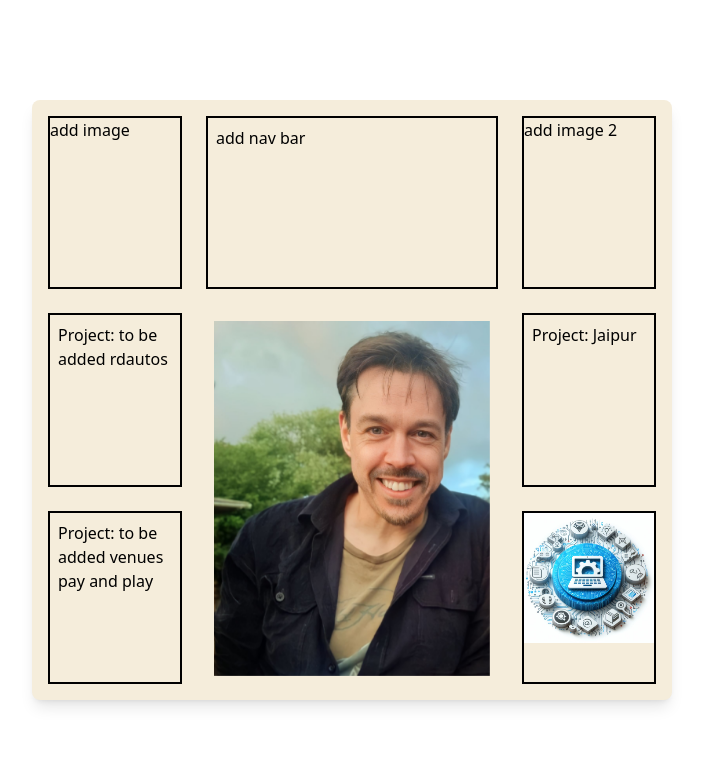
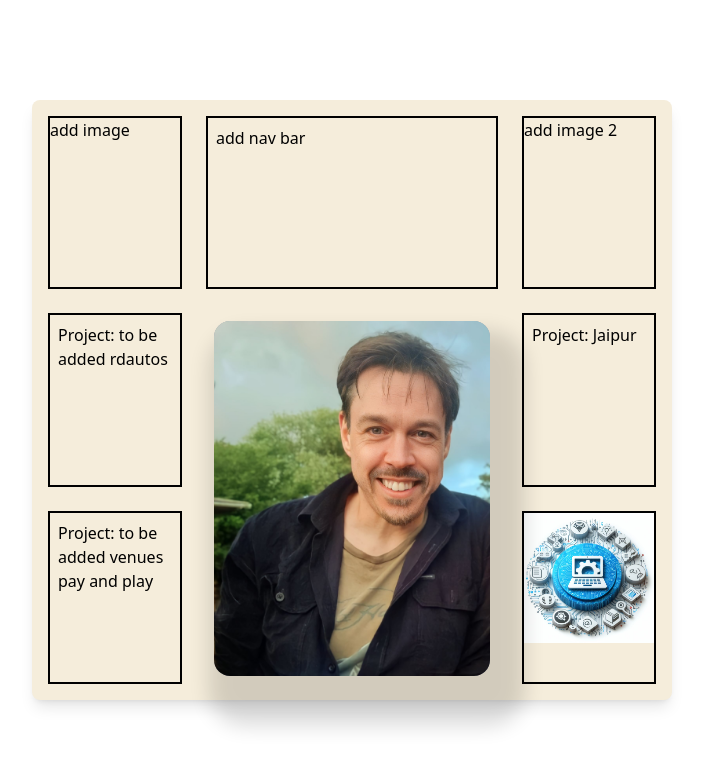
Before and after one commit to jondedman/portfolio, a React (Vite) app: page / in a window 1280 px wide. Shown: the top 768 px of the page, without its empty margins (288-991 px from the left). Built offline with nearby package versions, Linux system fonts and the light colour scheme.

Commit message:
add JIT box shadow to front and back of card plus rounding of edges

```diff
--- a/src/GameBoardCenter.css
+++ b/src/GameBoardCenter.css
@@ -1,5 +1,6 @@
 .flip-card {
 	perspective: 1000px;
+	/* border-radius: 100px; */
 }
 
 .flip-card-inner {
@@ -9,10 +10,12 @@
 	text-align: center;
 	transition: transform 0.5s;
 	transform-style: preserve-3d;
+	/* border-radius: 100px; */
 }
 
 .flip-card.flipped .flip-card-inner {
 	transform: rotateY(180deg);
+	/* border-radius: 100px; */
 }
 
 .flip-card-front,
@@ -21,8 +24,10 @@
 	width: 100%;
 	height: 100%;
 	backface-visibility: hidden;
+	/* border-radius: 100px; */
 }
 
 .flip-card-back {
 	transform: rotateY(180deg);
+	/* border-radius: 100px; */
 }
--- a/src/GameBoardCenter.jsx
+++ b/src/GameBoardCenter.jsx
@@ -36,15 +36,17 @@ function GameBoardCenter({ isFlipped, backContent }) {
 		>
 			{/* <div className="flip-card"> */}
 			<div className="flip-card-inner">
-				<div className="bg-gray-400 text-black flip-card-front">
+				<div className="bg-gray-400 text-black flip-card-front rounded-2xl">
 					<img
 						src="/profile.jpg"
 						alt="profile pic"
-						className="object-cover w-full h-full"
+						className="object-cover w-full h-full rounded-2xl shadow-[15px_30px_20px_20px_#00000024]"
 					/>
 				</div>
 
-				<div className="bg-blue-500 text-white flip-card-back">{content}</div>
+				<div className="bg-blue-500 text-white flip-card-back rounded-2xl shadow-[15px_30px_20px_20px_#00000024]">
+					{content}
+				</div>
 			</div>
 			{/* </div> */}
 		</div>
```
